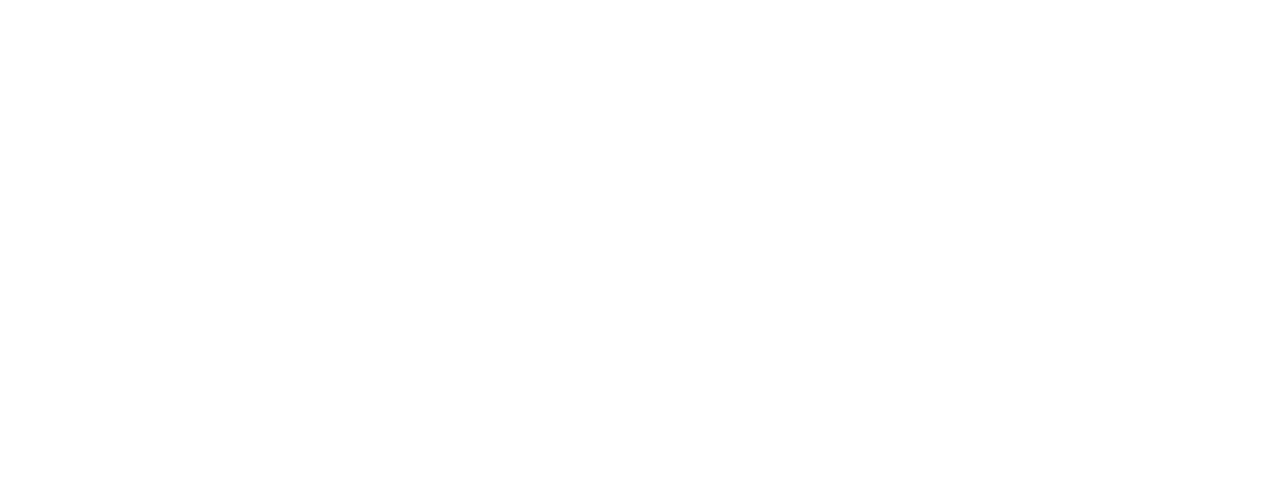
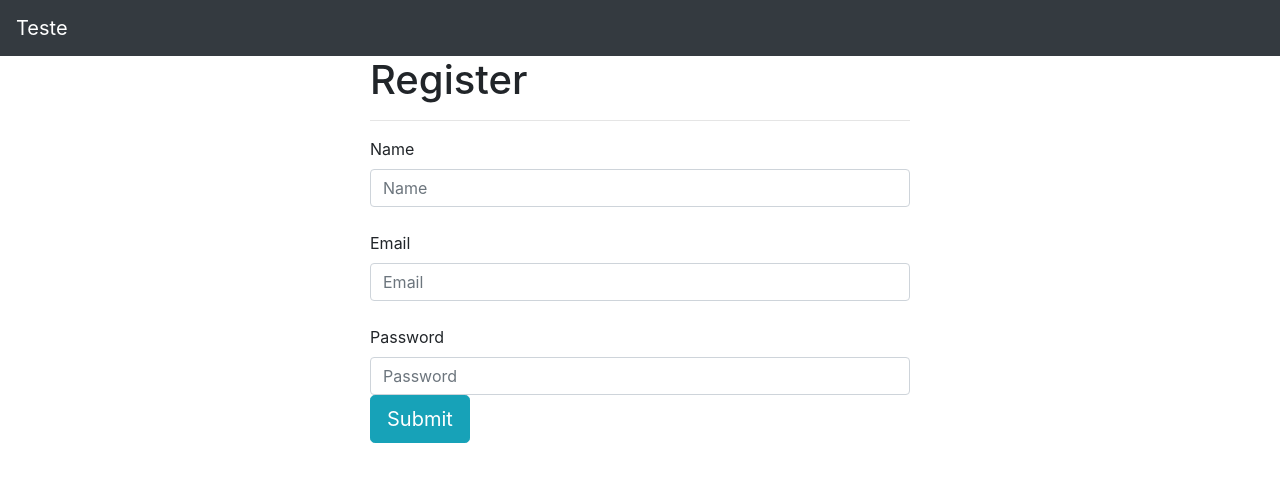
Before and after one commit to joaodanil0/library, a Django app: page /user/register/ in a window 1280 px wide. Before the commit the part shown is empty. Shown: the top 482 px of the page. Run offline with Django 4.2, Linux system fonts and the light colour scheme; some libraries are stand-ins or nearby versions.

Commit message:
Update user view registration with bootstrap

```diff
--- a/templates/base.html
+++ b/templates/base.html
@@ -10,6 +10,11 @@
     <title>{% block 'title' %} {% endblock %}</title>
 </head>
 <body>
+
+    <nav class="navbar navbar-dark bg-dark">
+        <a class=navbar-brand href="#">Teste</a>
+    </nav>
+
     {% block 'content' %} {% endblock %}
     <script src="{% static 'javascript/jquery-3.5.1.slim.min.js' %}"></script>
     <script src="{% static 'javascript/bootstrap.bundle.min.js' %}"></script>
--- a/user/templates/register.html
+++ b/user/templates/register.html
@@ -1 +1,33 @@
 {% extends 'base.html' %}
+
+{% block 'title' %} register {% endblock %}
+
+{% block 'content' %}
+
+<div class="container">
+
+    <div class="row">
+        <div class="col-md-3"></div>
+        <div class="col-md">
+            <h1>Register</h1>
+            <hr>
+
+            <form method="POST" action="{% url 'register_validation' %}"> {% csrf_token %}
+                <label>Name</label>
+                <input name="name" class="form-control" type="text" placeholder="Name">
+                <br>
+                <label>Email</label>
+                <input name="email" class="form-control"type="text" placeholder="Email">
+                <br>
+                <label>Password</label>
+                <input name="password" class="form-control"type="password" placeholder="Password">
+                <input class="btn btn-info btn-lg" type="submit">
+            </form>
+        </div>
+        <div class="col-md-3"></div>
+    </div>
+
+</div>
+
+
+{% endblock %}
--- a/user/urls.py
+++ b/user/urls.py
@@ -4,4 +4,5 @@
 urlpatterns = [
     path("login/", views.login, name="login"),
     path("register/", views.register, name="register"),
+    path("register_validation", views.register_validation, name="register_validation"),
 ]
--- a/user/views.py
+++ b/user/views.py
@@ -8,3 +8,9 @@
 
 def register(request):
     return render(request, 'register.html')
+
+def register_validation(request):
+    name = request.POST.get("name")
+    pwd = request.POST.get("password")
+    email = request.POST.get("email")
+    return HttpResponse(f'{name} {pwd} {email}')
```
